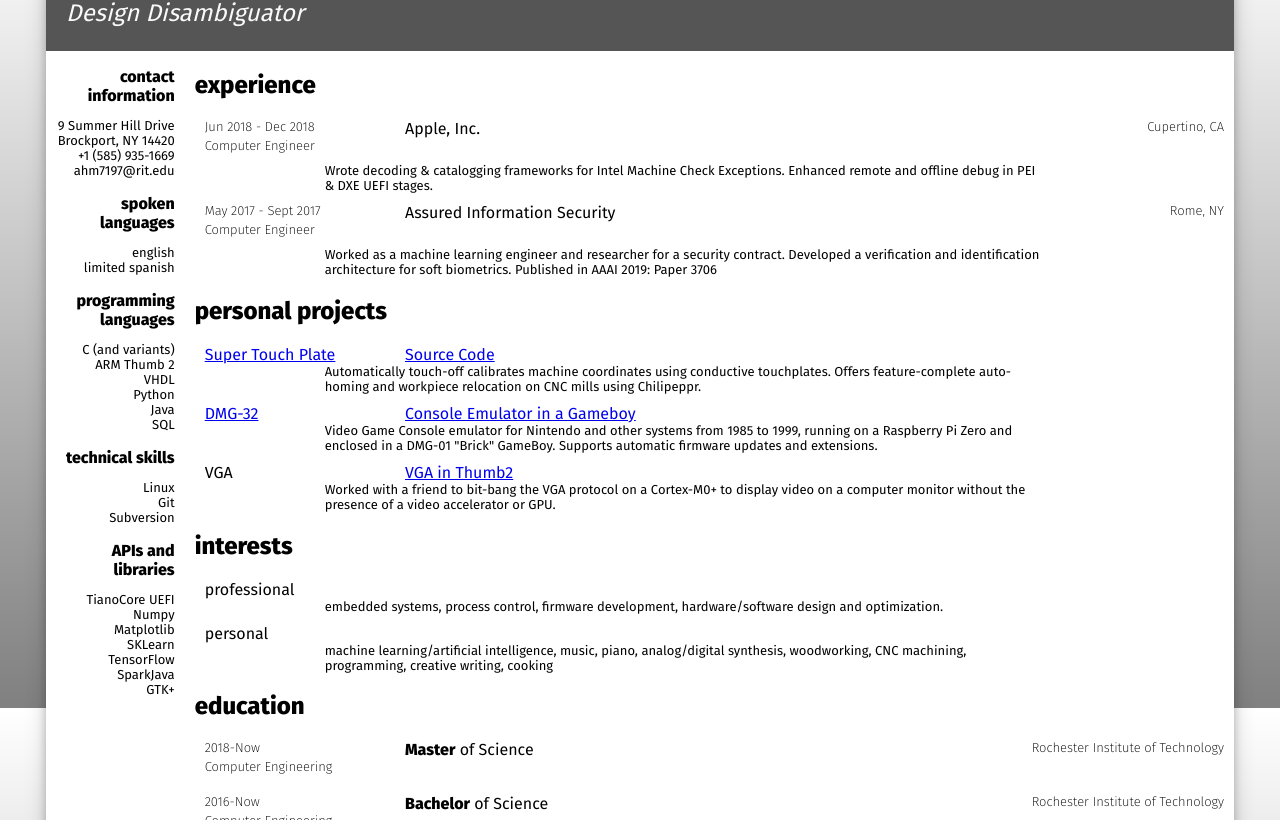
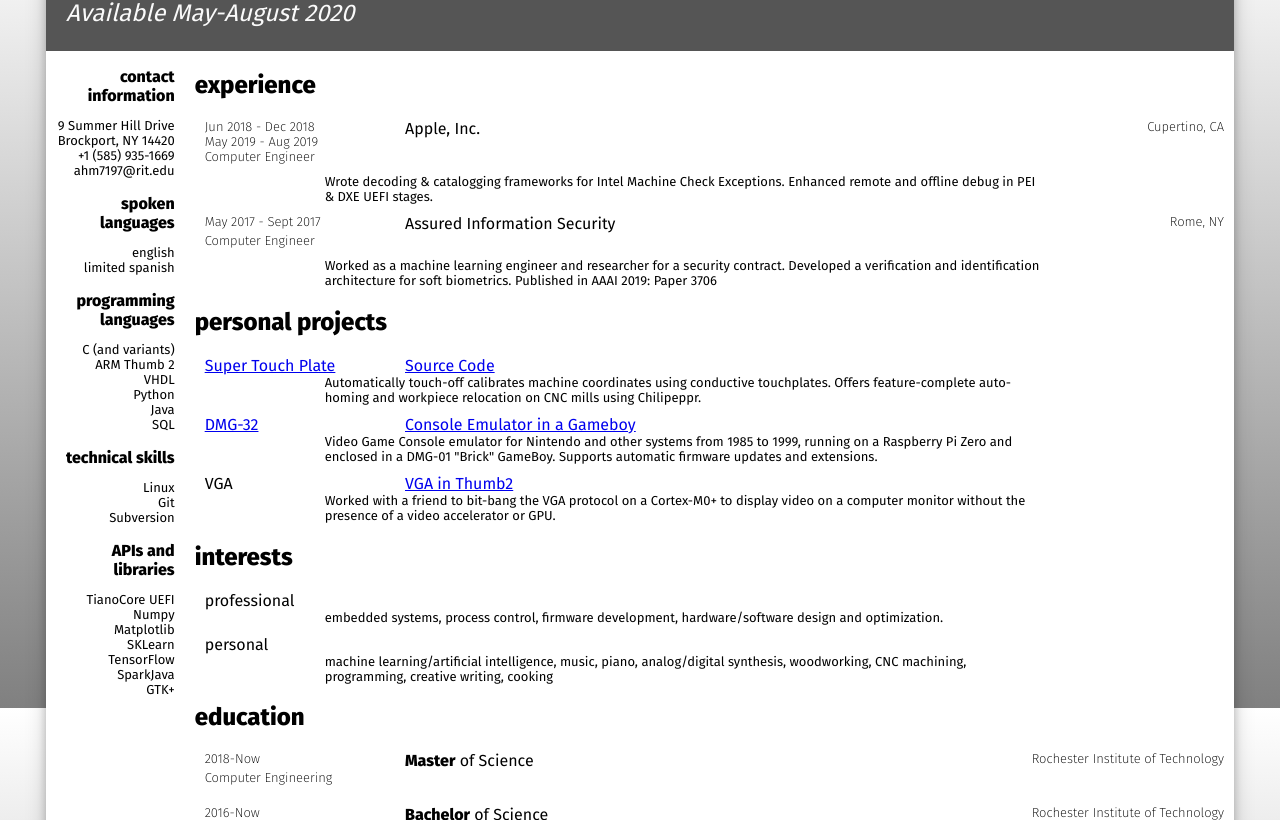
Before and after one commit to PyroAVR/resume, a plain HTML site: page index.html in a window 1280 px wide. Shown: the part 92-912 px from the top of the page. Drawn offline with Linux system fonts and the light colour scheme.

Commit message:
changed times for Apple, Inc.

```diff
--- a/index.html
+++ b/index.html
@@ -15,7 +15,7 @@
                 <div class="leftright-page">
                     <div class="left">
                         <h1><span style="font-weight: 200;">Andy</span> <b>Meyer</b></h1>
-                        <p style="font-weight: 400; font-size: x-large;"><i>Design Disambiguator</i></p>
+                        <p style="font-weight: 400; font-size: x-large;"><i>Available May-August 2020</i></p>
                     </div>
                     <div class="right">
                         <h2><span style="font-family: 'Fira Mono', monospace;color: orange">Computer</span> Engineer</h2>
@@ -68,7 +68,8 @@
                             <h2>experience</h2>
                             <div class="section-header">
                                 <div class="section-date">
-                                    Jun 2018 - Dec 2018
+                                    <span class="date">Jun 2018 - Dec 2018</span>
+                                    <span class="date">May 2019 - Aug 2019</span>
                                 </div>
                                 <div class="section-company">
                                     Apple, Inc.
--- a/resume.css
+++ b/resume.css
@@ -140,6 +140,10 @@ ul {
     padding-left: 10px;
 }
 
+.section-header span.date {
+    display: block;
+}
+
 /* AAAAAAAAA */
 .main-content > .main-section-entry > .section-header:not(:first-of-type) {
     padding-top: 10px;
```
